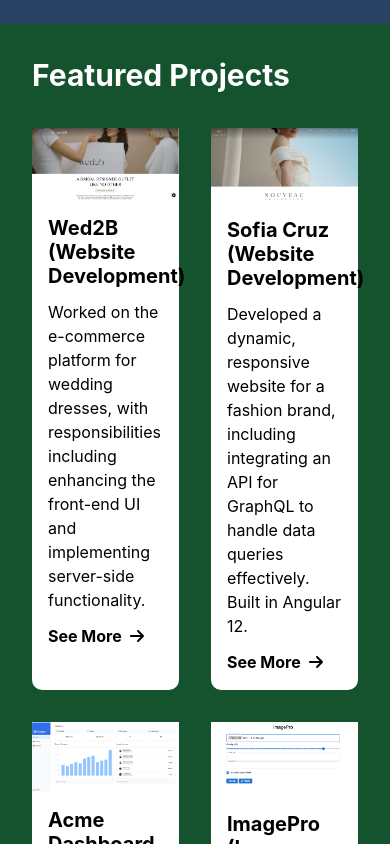
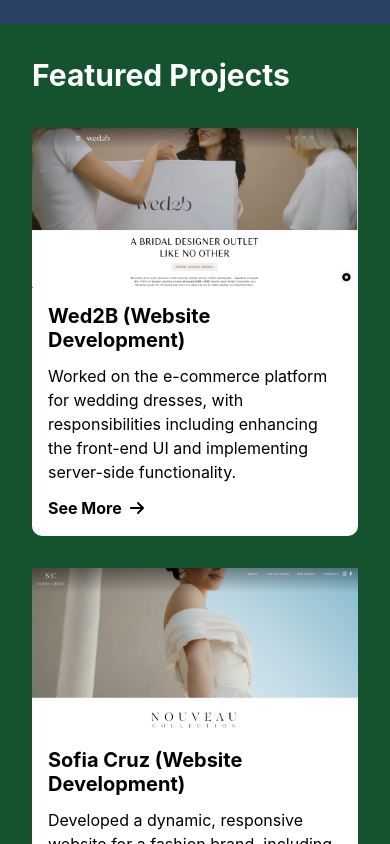
Before and after one commit to rhgcastel/portfolio-rodrigo-castel, a React (Create React App) app: page / in a window 390 px wide. Shown: the part 820-1664 px from the top of the page. Built offline with nearby package versions, Linux system fonts and the light colour scheme.

Commit message:
adding responsive style for ProjectSection component

```diff
--- a/src/components/ProjectsSection.js
+++ b/src/components/ProjectsSection.js
@@ -48,7 +48,7 @@
       </Heading>
       <Box
         display="grid"
-        gridTemplateColumns="repeat(2,minmax(0,1fr))"
+        gridTemplateColumns={{ base: "repeat(1, minmax(0, 1fr))", md: "repeat(2, minmax(0, 1fr))" }}
         gridGap={8}
       >
         {projects.map((project) => (
```
